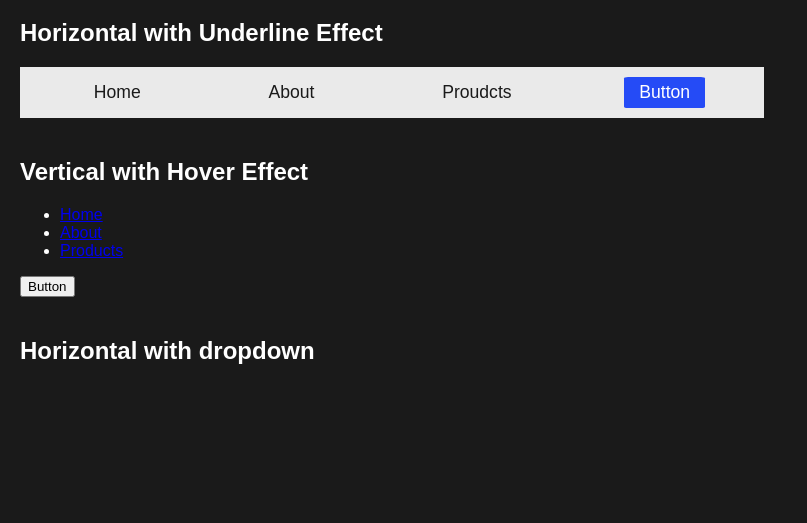
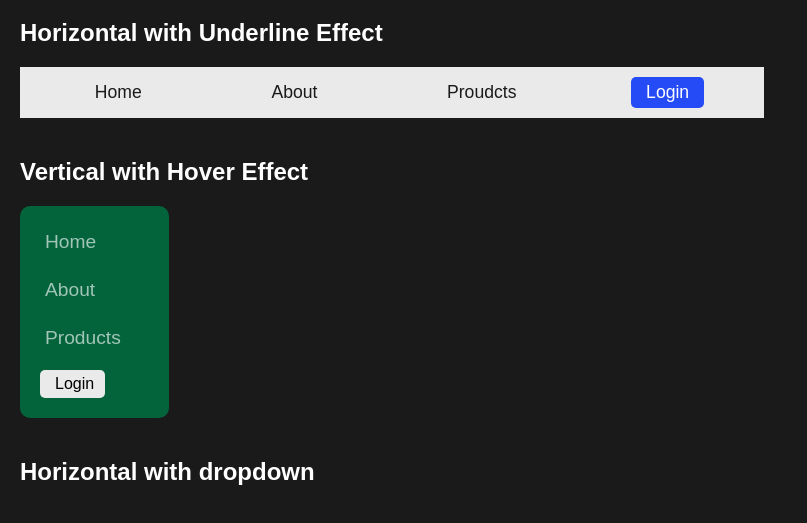
Before and after one commit to av025/Full-Stack-Web-Development-Learning, a plain HTML site: page 02. Learn about CSS/05.Navbar Projects with Pseudo Element/index.html in a window 1280 px wide. Shown: the part 81-604 px from the top of the page, without its empty margins (0-807 px from the left). Drawn offline with Linux system fonts and the light colour scheme.

Commit message:
Twitter Style Navbar Project

```diff
--- a/02. Learn about CSS/05.Navbar Projects with Pseudo Element/index.html
+++ b/02. Learn about CSS/05.Navbar Projects with Pseudo Element/index.html
@@ -23,7 +23,7 @@
                 <a href="#">Proudcts</a>
             </li>
             <li>
-                <button class="login-btn">Button</button>
+                <button class="login-btn">Login</button>
             </li>
         </ul>
     </nav>
@@ -43,7 +43,7 @@
                 <a href="#">Products</a>
             </li>
         </ul>
-        <button>Button</button>
+        <button class="login-btn">Login</button>
     </nav>
 </div>
     <h2>Horizontal with dropdown</h2>
--- a/02. Learn about CSS/05.Navbar Projects with Pseudo Element/style.css
+++ b/02. Learn about CSS/05.Navbar Projects with Pseudo Element/style.css
@@ -1,9 +1,13 @@
+* {
+  box-sizing: border-box;
+}
 body {
     font-family: Arial, Helvetica, sans-serif;
     margin: 0;
     padding: 20px;
     background-color: #1a1a1a;
     color: #ffff;
+
 }
 
 h2 {
@@ -54,8 +58,6 @@ h2 {
     background-color: #0a65c7;
     transform: scaleX(0);
     transition: all 0.3s ease-in-out;
-
-
 }
 
 .navbar-one a:hover::after {
@@ -68,10 +70,56 @@ h2 {
     border: none;
     font-size: 1.1rem;
     padding: 5px 15px;
-    border-radius: 5%;
+    border-radius: 5px;
    cursor: pointer;
 }
 
 .navbar-one .login-btn:hover {
      background-color: #06196e;
 }
+
+.navbar-two {
+  background-color: #03643c;
+   width : 20%;
+   padding: 20px;
+    border-radius: 10px;
+}
+
+.navbar-two ul {
+    list-style-type: none;
+    margin: 0;
+    padding: 0;
+    width: 100%;
+}
+
+.navbar-two li {
+    margin-bottom:1rem ;
+    width: inherit;
+}
+
+.navbar-two a {
+    display: block;
+    text-decoration: none;
+    color: #ffffffa0;
+    width: 100%;
+    padding: 5px;
+    font-size: 1.2rem;
+
+}
+
+.navbar-two a:hover {
+    color: #fff;
+    background-color: #147e0a8d;
+    border-radius: 5px;
+}
+
+.navbar-two .login-btn {
+    background-color: #eaeaea;
+    border: none;
+    font-size: 1rem;
+    font-weight: normal;
+    padding:  5px 15px;
+    width: 60%;
+    border-radius: 5px;
+    cursor: pointer;
+}
```
